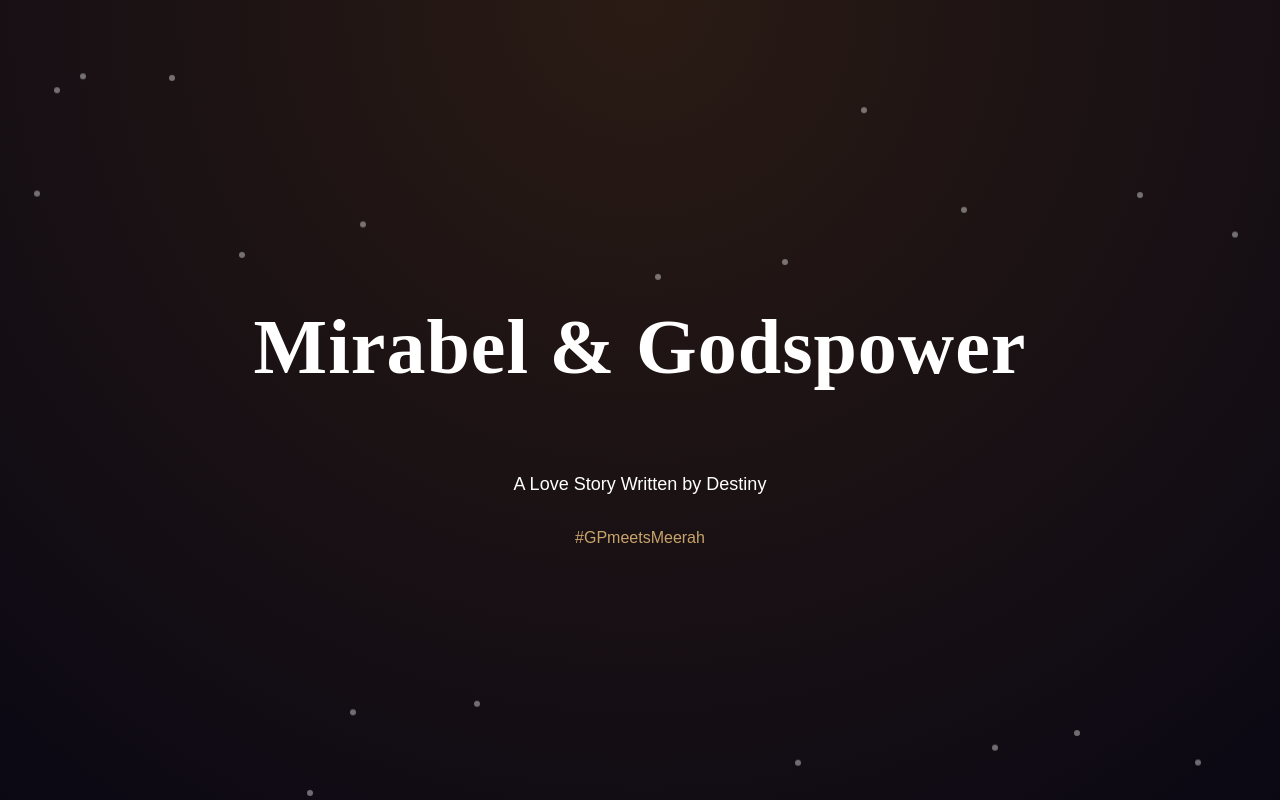
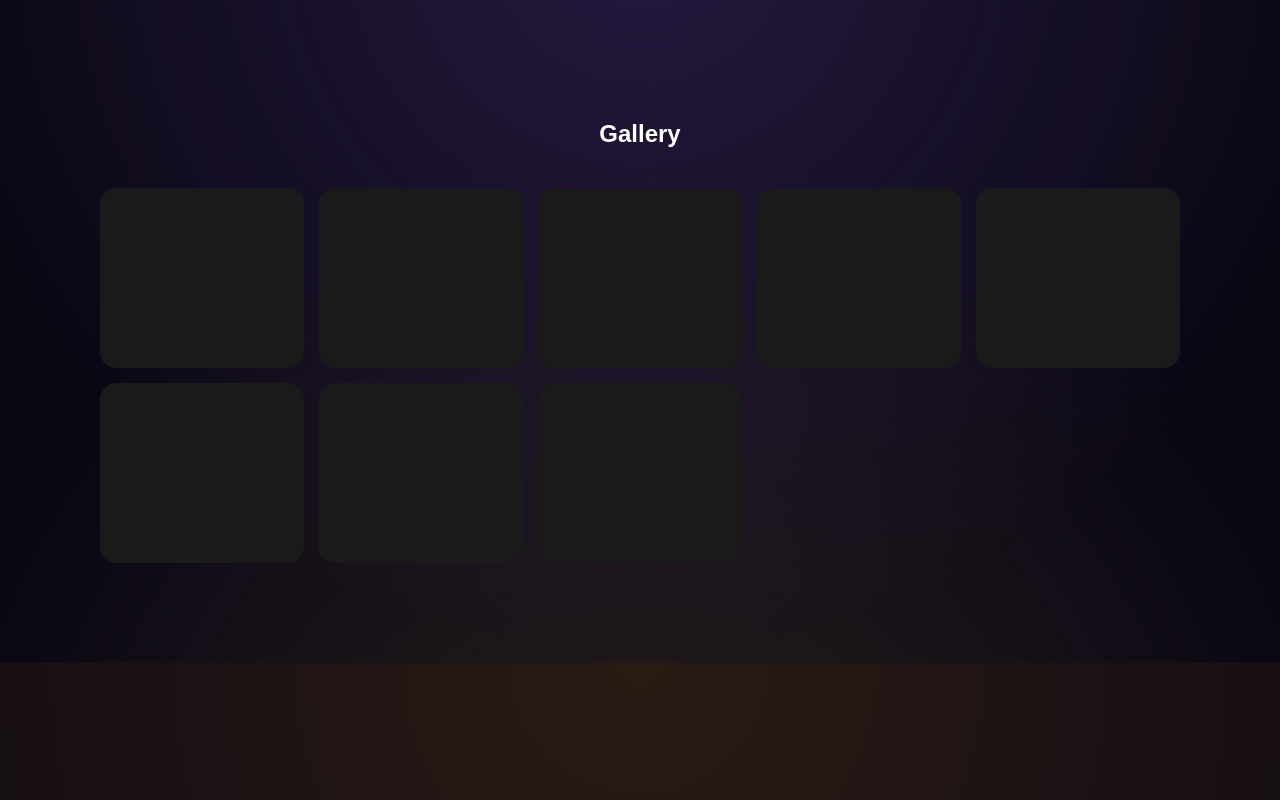
Before and after one commit to fortunejimmy14-cyber/Cinematic-weddings, a Next.js app: page / in a window 1280 px wide. Shown: the top 800 px of the page. Built offline with nearby package versions, Linux system fonts and the light colour scheme.

Commit message:
Update Particles.tsx

```diff
--- a/components/Particles.tsx
+++ b/components/Particles.tsx
@@ -1,17 +1,33 @@
-export default function Particles() {
-  const arr = Array.from({ length: 20 });
+export default function Gallery() {
   return (
-    <>
-      {arr.map((_, i) => (
+    <section style={{ padding: 100 }}>
+      <h2 style={{ textAlign: "center" }}>Gallery</h2>
+
+      <div style={{
+        display: "grid",
+        gridTemplateColumns: "repeat(auto-fit, minmax(200px, 1fr))",
+        gap: 15,
+        marginTop: 40
+      }}>
+        {Array.from({ length: 8 }).map((_, i) => (
           <div
             key={i}
-          className='particle'
             style={{
-            left: Math.random() * 100 + '%',
-            animationDuration: 5 + Math.random() * 5 + 's',
+              height: 180,
+              borderRadius: 16,
+              background: "#1a1a1a",
+              transition: "0.3s",
+              cursor: "pointer"
             }}
+            onMouseOver={(e) =>
+              (e.currentTarget.style.transform = "scale(1.05)")
+            }
+            onMouseOut={(e) =>
+              (e.currentTarget.style.transform = "scale(1)")
+            }
           />
         ))}
-    </>
+      </div>
+    </section>
   );
 }
```
Lines whose indentation alone changed are shown as unchanged.
